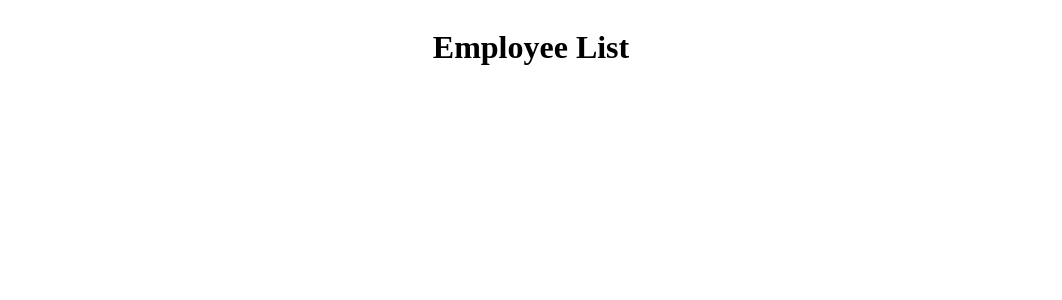
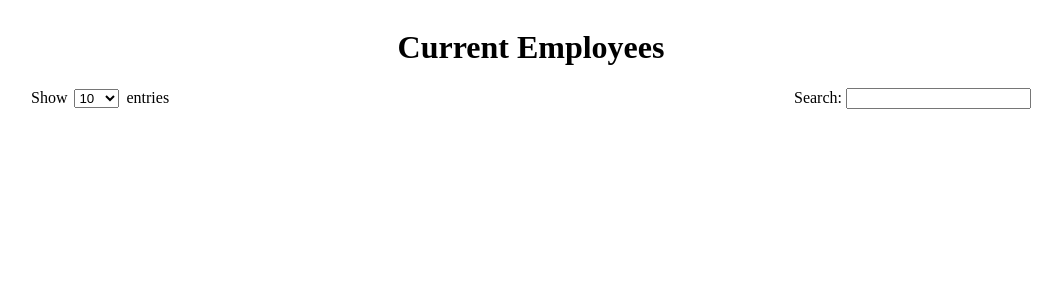
Before and after one commit to Karlito14/HRnet, a React app: page /employee-list in a window 1280 px wide. Shown: the top 300 px of the page, without its empty margins (109-1171 px from the left). Built offline with nearby package versions, Linux system fonts and the light colour scheme; the HTML template or start-up script is replaced by a standard one.

Commit message:
header de la page current employees

```diff
--- a/src/components/Input/Input.jsx
+++ b/src/components/Input/Input.jsx
@@ -35,6 +35,7 @@ export const Input = ({ item }) => {
             {item.label}
           </label>
           <input
+            className={styles.input}
             id={item.id}
             type={item.type}
             onChange={(event) => setValueInput(event.target.value)}
--- a/src/components/Input/input.module.css
+++ b/src/components/Input/input.module.css
@@ -3,7 +3,7 @@
   margin-bottom: 10px;
 }
 
-input {
+.input {
     width: 60%;
     padding: 7px;
 }
--- a/src/pages/EmployeeList.jsx
+++ /dev/null
@@ -1,3 +0,0 @@
-export const EmployeeList = () => {
-    return <h1>Employee List</h1>
-}
--- /dev/null
+++ b/src/pages/EmployeeList/EmployeeList.jsx
@@ -0,0 +1,42 @@
+import { useState } from 'react';
+import styles from './employeeList.module.css';
+
+export const EmployeeList = () => {
+  const [entries, setEntries] = useState('10');
+  const [search, setSearch] = useState('');
+
+  return (
+    <>
+      <h1>Current Employees</h1>
+      <div className={styles.container_header}>
+        <div>
+          <label htmlFor="entries">
+            Show
+            <select
+              className={styles.select}
+              name="entries"
+              id="entries"
+              defaultValue={entries}
+              onChange={(event) => setEntries(event.target.value)}
+            >
+              <option value="10">10</option>
+              <option value="25">25</option>
+              <option value="50">50</option>
+              <option value="100">100</option>
+            </select>
+            entries
+          </label>
+        </div>
+        <div>
+          <label htmlFor="search">Search: </label>
+          <input
+            id="search"
+            type="text"
+            defaultValue={search}
+            onChange={(event) => setSearch(event.target.value)}
+          />
+        </div>
+      </div>
+    </>
+  );
+};
--- /dev/null
+++ b/src/pages/EmployeeList/employeeList.module.css
@@ -0,0 +1,10 @@
+.container_header {
+  display: flex;
+  justify-content: space-between;
+  align-items: center;
+  width: 100%;
+}
+
+.select {
+    margin: 0 7px;
+}
--- a/src/router.jsx
+++ b/src/router.jsx
@@ -1,7 +1,7 @@
 import { createBrowserRouter } from 'react-router';
 import App from './App';
 import { CreateEmployee } from './pages/CreateEmployee';
-import { EmployeeList } from './pages/EmployeeList';
+import { EmployeeList } from './pages/EmployeeList/EmployeeList';
 
 export const router = createBrowserRouter([
   {
--- a/src/style.module.css
+++ b/src/style.module.css
@@ -3,4 +3,6 @@
   flex-direction: column;
   align-items: center;
   justify-content: center;
+  width: 1000px;
+  margin: 0 auto;
 }
```
